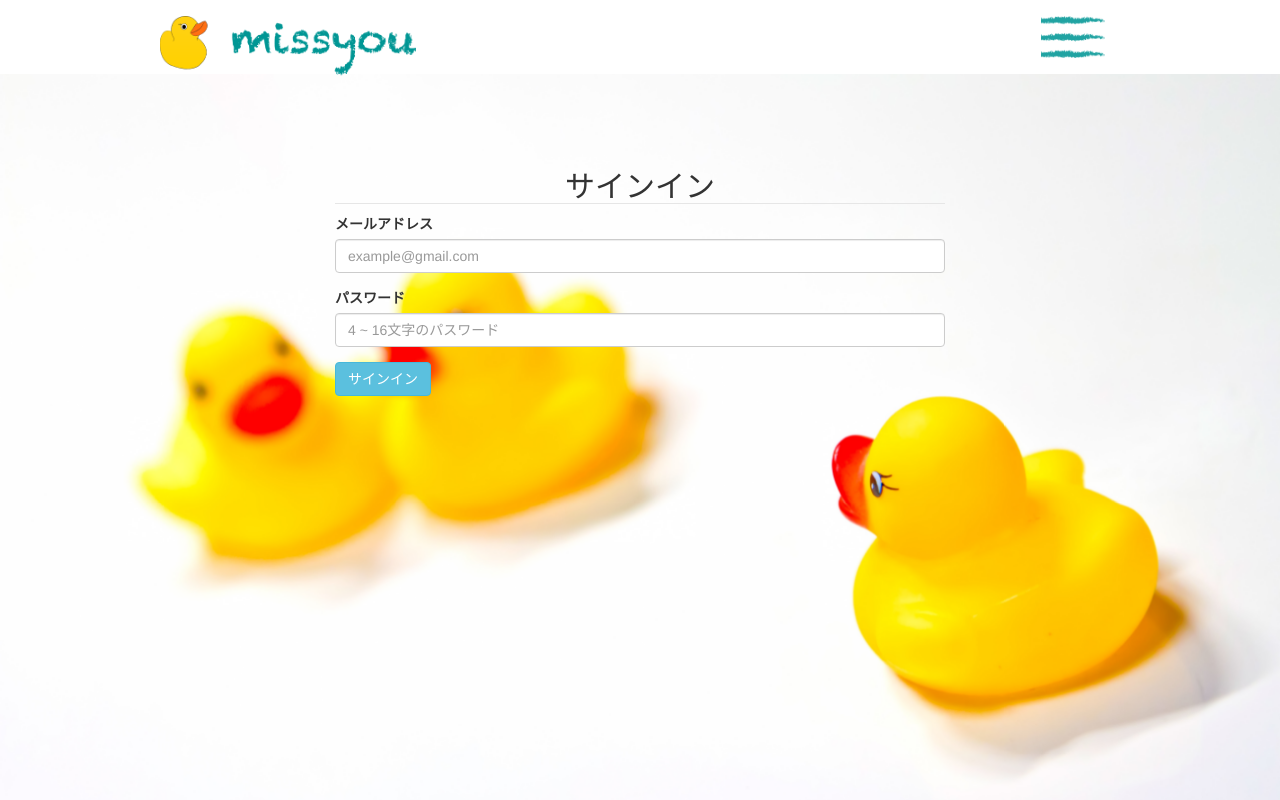
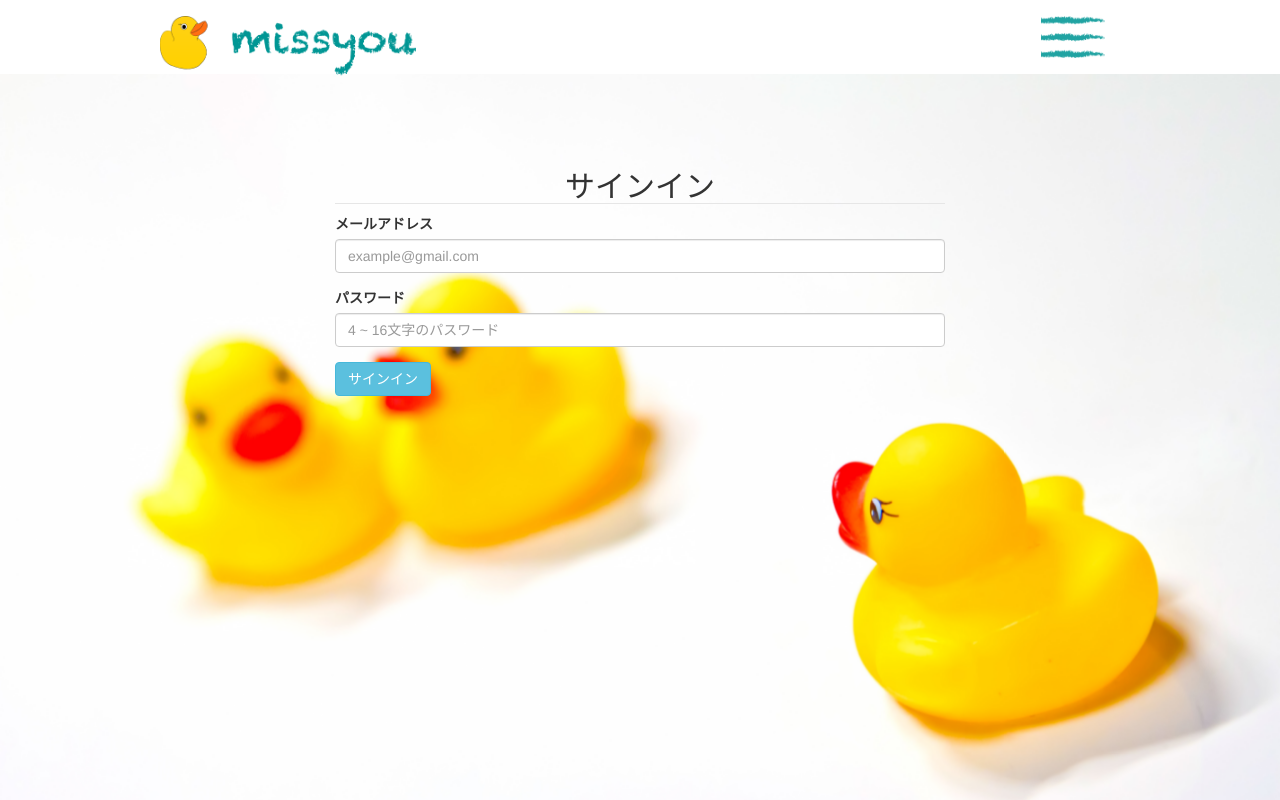
Before and after one commit to sokonishi/mcteam, a PHP site: page /signin.php in a window 1280 px wide. Run offline with PHP 8.4, Linux system fonts and the light colour scheme.

Commit message:
サインイン画面レスポンシブ

```diff
--- a/signin.php
+++ b/signin.php
@@ -70,7 +70,7 @@
   </head>
   <body>
     <?php require('header.php'); ?>
-    <div class="background_signup">
+    <div class="background">
       <div class="container">
         <div class="row space_mypage">
         </div><!-- /row -->
```
